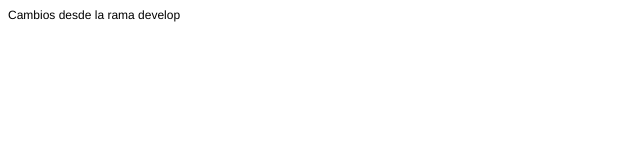
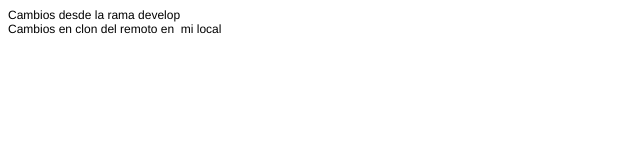
Before and after one commit to RaquelAlvarez23/pruebaEjercicio04, a plain HTML site: page index.html in a window 1280 px wide. Shown: the whole page, without its empty margins (0-640 px from the left). Drawn offline with Linux system fonts and the light colour scheme.

Commit message:
cambios en el clon del remoto desde mi local

```diff
--- a/index.html
+++ b/index.html
@@ -7,10 +7,12 @@
   <meta name="Generator" content="Cocoa HTML Writer">
   <meta name="CocoaVersion" content="2299.5">
   <style type="text/css">
-    p.p1 {margin: 0.0px 0.0px 0.0px 0.0px; font: 12.0px Helvetica}
+    p.p1 {margin: 0.0px 0.0px 0.0px 0.0px; font: 12.0px Helvetica; -webkit-text-stroke: #000000}
+    span.s1 {font-kerning: none}
   </style>
 </head>
 <body>
-<p class="p1">Cambios desde la rama develop</p>
+<p class="p1"><span class="s1">Cambios desde la rama develop</span></p>
+<p class="p1"><span class="s1">Cambios en clon del remoto en<span class="Apple-converted-space">  </span>mi local</span></p>
 </body>
 </html>
```
